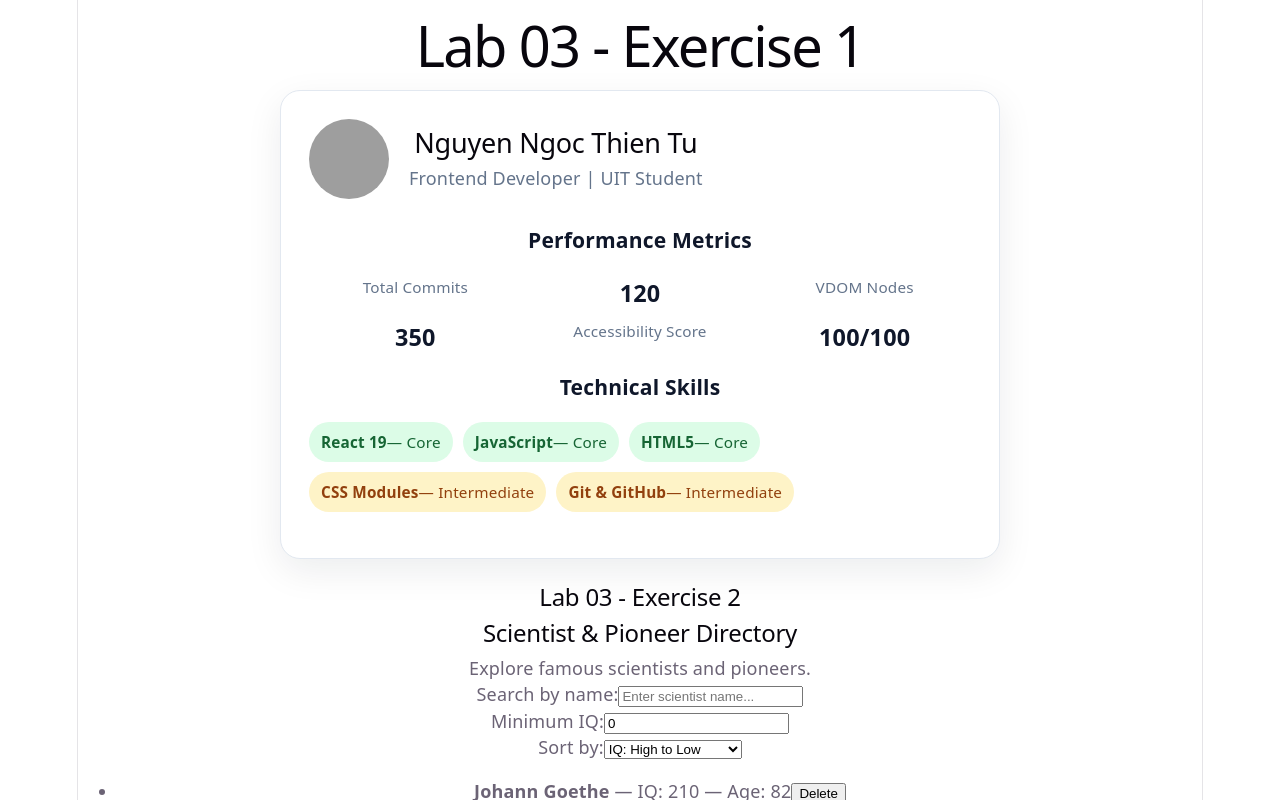
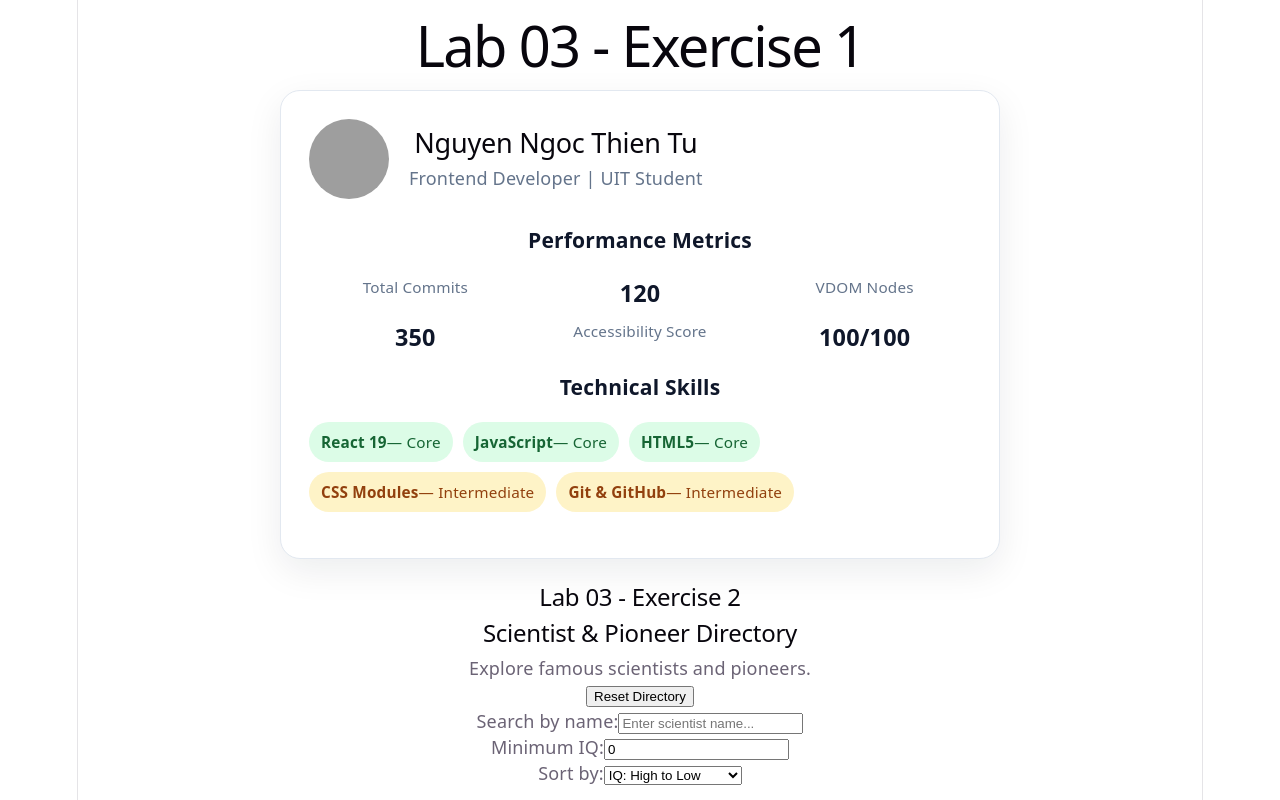
Before and after one commit to ninitu123456/uit-advanced-web-lab03-react19, a React (Vite) app: page / in a window 1280 px wide. Shown: the top 800 px of the page. Built offline with nearby package versions, Linux system fonts and the light colour scheme; grey boxes are pictures that could not be loaded.

Commit message:
feat(ex2): implement scientist list reset

```diff
--- a/src/components/ScientistDirectory.jsx
+++ b/src/components/ScientistDirectory.jsx
@@ -46,11 +46,29 @@ export function ScientistDirectory() {
     );
   }
 
+
+  // Restore original dataset and reset all controls
+  function handleReset() {
+    setPeople([...SMART_PEOPLE]);
+    setQuery("");
+    setMinIq(0);
+    setSortBy("iq-desc");
+  }
+
+
   return (
     <section aria-label="Pioneer Directory">
       <h2>Scientist & Pioneer Directory</h2>
 
       <p>Explore famous scientists and pioneers.</p>
+
+    <button
+        type="button"
+        onClick={handleReset}
+        aria-label="Reset scientist directory"
+        >
+        Reset Directory
+    </button>
 
       {/* Search by name */}
       <div>
```
